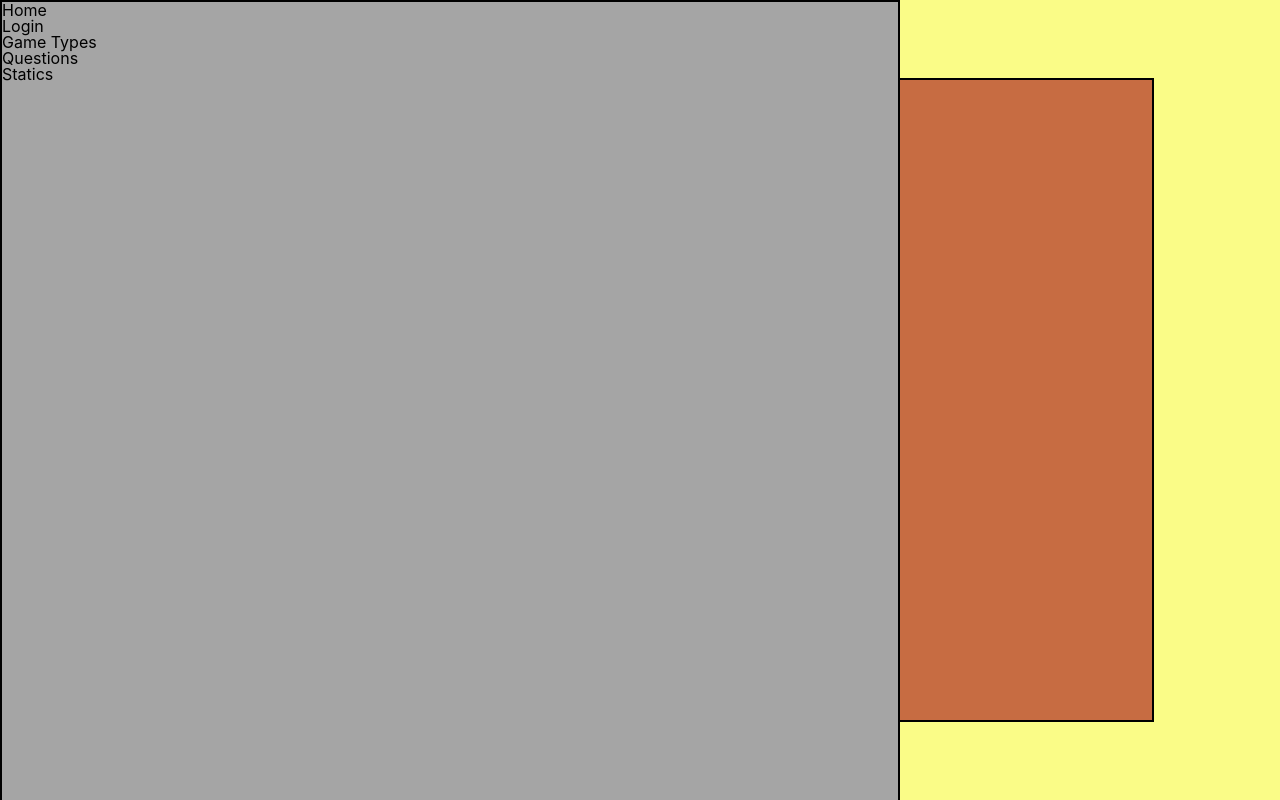
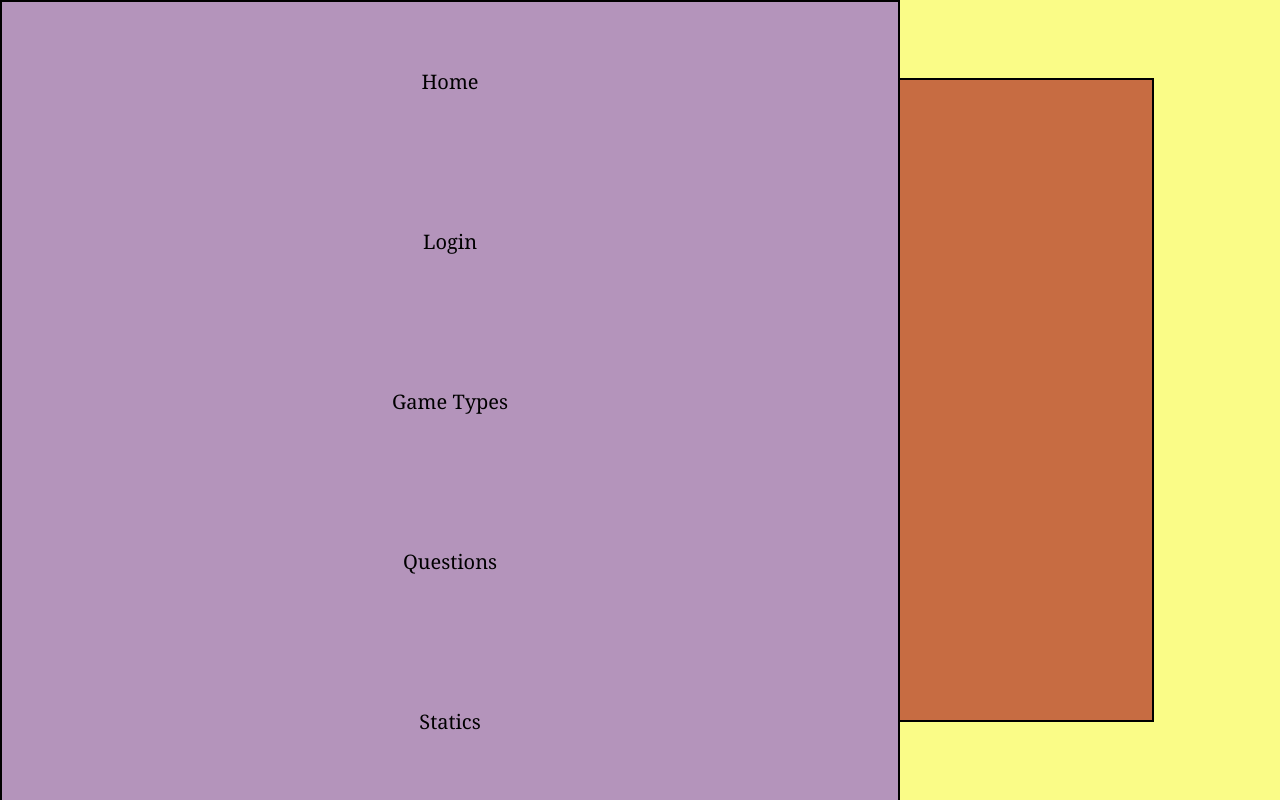
Before and after one commit to CarracedoGaston/Mcga-Front, a React (Create React App) app: page /home in a window 1280 px wide. Both pictures are taken after a click on the element 53 px from the left and 26 px from the top of the page. Built offline with nearby package versions, Linux system fonts and the light colour scheme.

Commit message:
Menu basic style

```diff
--- a/src/components/layouts/MainLayout/index.js
+++ b/src/components/layouts/MainLayout/index.js
@@ -25,12 +25,12 @@ class MainLayout extends Component {
             <div className="line"></div>
         </div>
         <div id="Menu">
-          <ul>
-            <li><Link to="/home">Home</Link></li>
-            <li><Link to="/login">Login</Link></li>
-            <li><Link to="/gametypes">Game Types</Link></li>
-            <li><Link to="/questions">Questions</Link></li>
-            <li><Link to="/statics">Statics</Link></li>
+          <ul id="MenuContainer">
+            <li className="link"><Link to="/home" >Home</Link></li>
+            <li><Link to="/login" className="link">Login</Link></li>
+            <li><Link to="/gametypes" className="link">Game Types</Link></li>
+            <li><Link to="/questions" className="link">Questions</Link></li>
+            <li><Link to="/statics" className="link">Statics</Link></li>
           </ul>
         </div>
         <div id="MainContainer">
--- a/src/components/layouts/MainLayout/style.css
+++ b/src/components/layouts/MainLayout/style.css
@@ -7,13 +7,13 @@
   background-color: rgb(250, 252, 135);
 }
 
-#MainLayout a {
+#MainLayout #MenuContainer a {
   text-decoration: none;
   color: black;
 }
 
-#MainLayout a:hover {
-  color: green;
+#MainLayout #MenuContainer a:hover {
+  color: rgb(182, 97, 182);
 }
 
 #MenuButton {
@@ -41,10 +41,20 @@
   left: 0;
   width: 70%;
   height: 100%;
-  background-color: rgb(165, 165, 165);
+  background-color: rgb(180, 148, 187);
   border: 2px solid black;
 }
 
+#MenuContainer{
+  display: flex;
+  flex-direction: column;
+  justify-content: space-around;
+  align-items: center;
+  height: 100%;
+  width: 100%;
+  font-size: 125%;
+  font-family: georgia;
+}
 #MainContainer {
   width: 80%;
   height: 80%;
```
